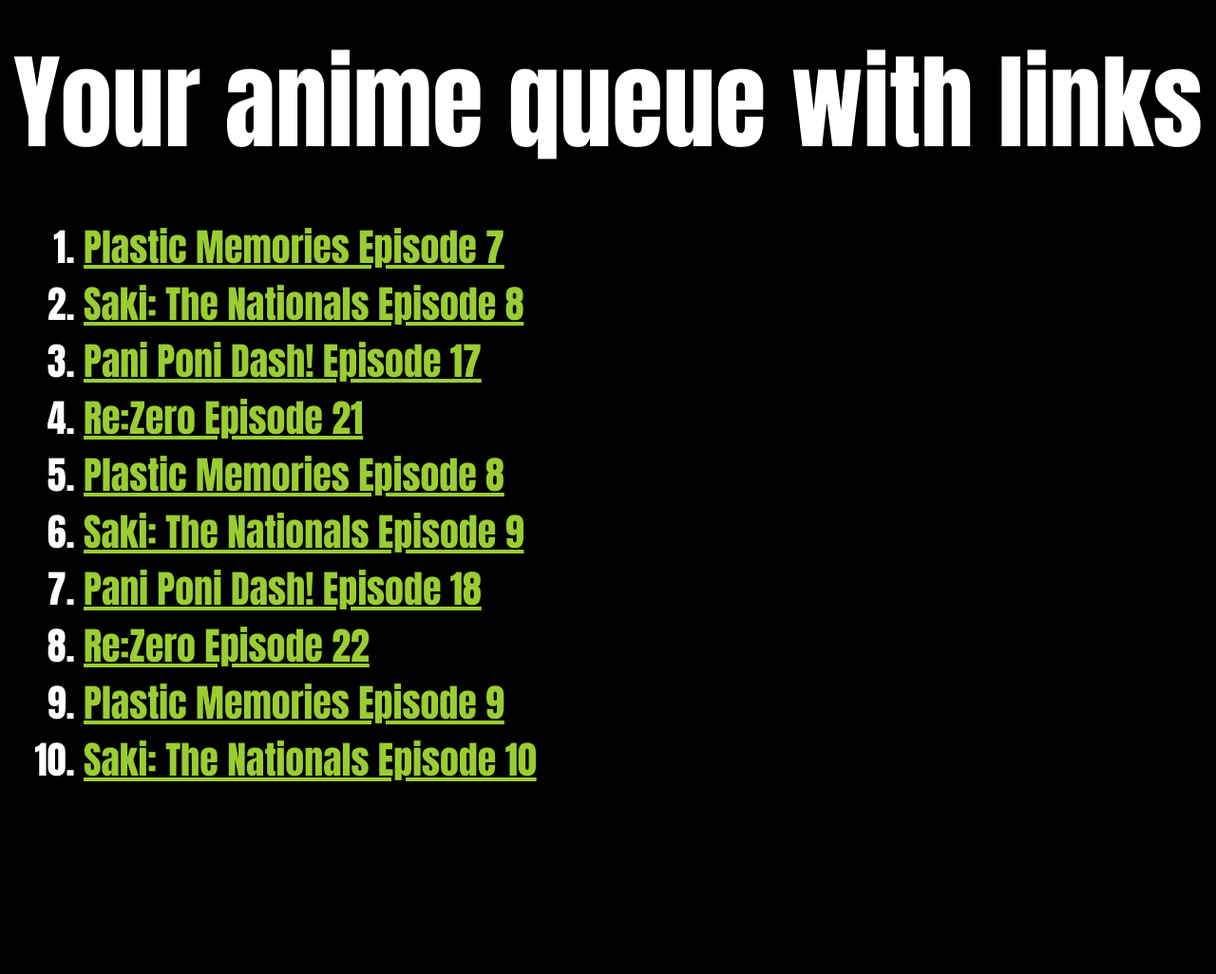
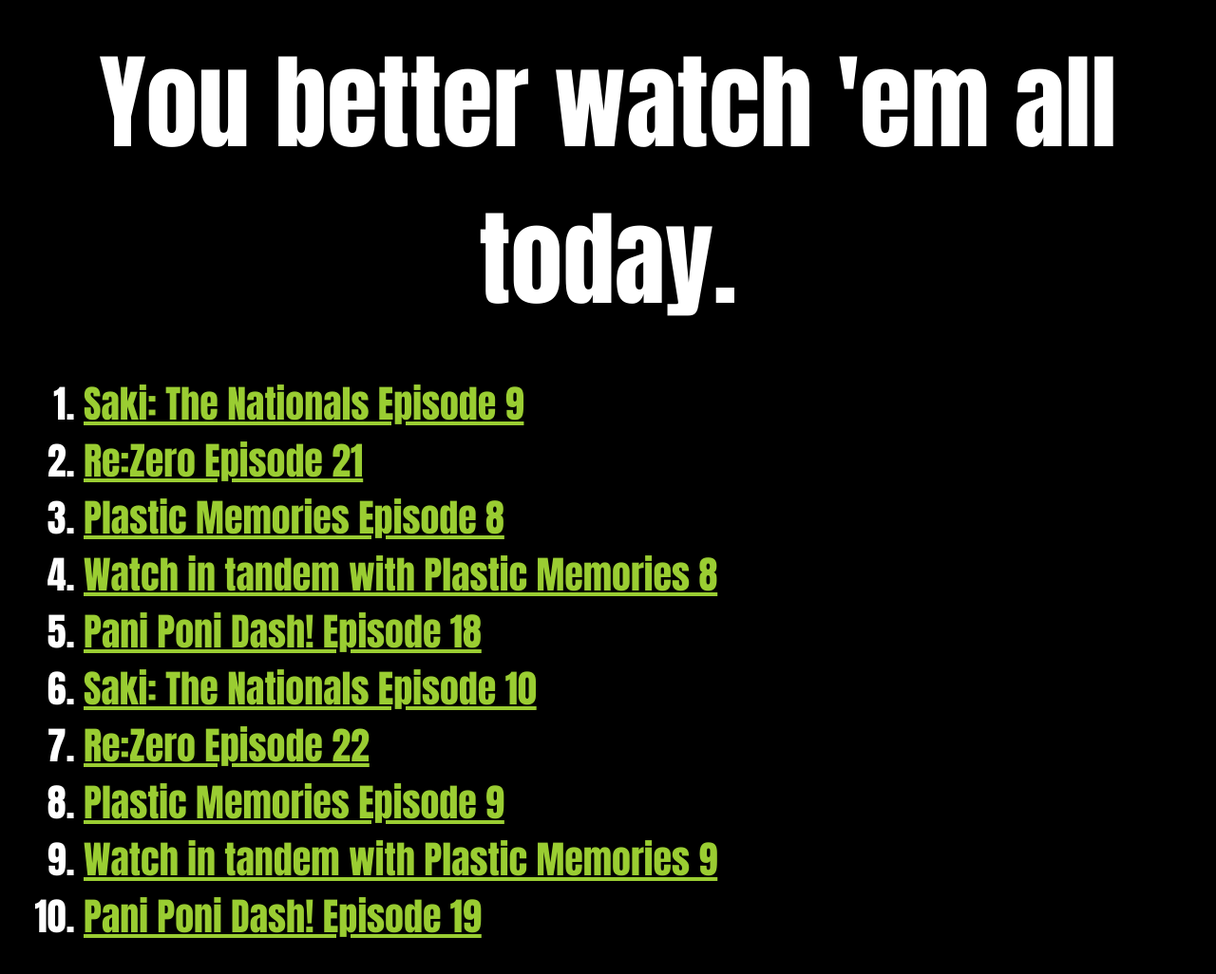
Before and after one commit to hFire24/Redirect, a plain HTML site: page nextanime.html in a window 1280 px wide. Shown: the whole page at 95% size. Before the commit the page ends 870 px from the top, so only its background shows below. Drawn offline with Linux system fonts and the light colour scheme.

Commit message:
Updated nextanime.html primarily

```diff
--- a/nextanime.html
+++ b/nextanime.html
@@ -7,19 +7,19 @@
     <link href="style.css" rel="stylesheet" type="text/css" />
     <link rel="shortcut icon" href="icon.ico">
   </head>
-  <body onResize="getWidth()">
+  <body onLoad="loadWebsite(5)" onResize="getWidth()">
     <div id='message'>Your anime queue with links</div>
     <ol>
-      <li><a href="https://vrv.co/watch/G6GG4E216/Plastic-Memories:How-to-Properly-Ask-Her-Out">Plastic Memories Episode 7</a></li>
-      <li><a href="https://vrv.co/watch/G619X0Q0Y/Saki:Hand-8-Fortress">Saki: The Nationals Episode 8</a></li>
-      <li><a href="https://www.funimation.com/shows/pani-poni-dash/the-way-to-heaven-does-not-favor-anyone">Pani Poni Dash! Episode 17</a></li>
+      <li><a href="https://vrv.co/watch/GRNQVXJ8R/Saki:Hand-9-Sortie">Saki: The Nationals Episode 9</a></li>
       <li><a href="https://vrv.co/watch/G6GG97086/ReZERO-Starting-Life-in-Another-World-:A-Wager-That-Defies-Despair">Re:Zero Episode 21</a></li>
-      <li><a href="https://vrv.co/watch/G6GG4E216/Plastic-Memories:How-to-Properly-Ask-Her-Out">Plastic Memories Episode 8</a></li>
-      <li><a href="https://vrv.co/watch/GRNQVXJ8R/Saki:Hand-9-Sortie">Saki: The Nationals Episode 9</a></li>
+      <li><a href="https://vrv.co/watch/G6E51G9XY/Plastic-Memories:The-Fireworks-Ive-Never-Seen">Plastic Memories Episode 8</a></li>
+      <li><a href="https://vrv.co/watch/GR8VMM18R/GJ-CLUB:I-am-the-GJ-Club">Watch in tandem with Plastic Memories 8</a></href>
       <li><a href="https://www.funimation.com/shows/pani-poni-dash/good-things-come-to-he-who-waits">Pani Poni Dash! Episode 18</a></li>
+      <li><a href="https://vrv.co/watch/GYMGEP83Y/Saki:Hand-10-Friends">Saki: The Nationals Episode 10</a></li>
       <li><a href="https://vrv.co/watch/G6E5K0W3Y/ReZERO-Starting-Life-in-Another-World-:A-Flash-of-Sloth">Re:Zero Episode 22</a></li>
       <li><a href="https://vrv.co/watch/GY9P3103R/Plastic-Memories:After-the-Festival">Plastic Memories Episode 9</a></li>
-      <li><a href="https://vrv.co/watch/GYMGEP83Y/Saki:Hand-10-Friends">Saki: The Nationals Episode 10</a></li>
+      <li><a href="https://vrv.co/watch/G6DQVVDGR/GJ-CLUB:Friendship-Love-Her-Abnormality">Watch in tandem with Plastic Memories 9</a></li>
+      <li><a href="https://www.funimation.com/shows/pani-poni-dash/art-causes-harm-to-the-body">Pani Poni Dash! Episode 19</a></li>
     </ol>
     <div id='width'></div>
     <script src="script.js"></script>
--- a/script.js
+++ b/script.js
@@ -5,6 +5,8 @@
     document.getElementById("message").innerHTML = loadBreak2();
   else if (number === 4)
     document.getElementById("message").innerHTML = "☢THAT UNSAFE WEBSITE IS BLOCKED!☢";
+  else if (number === 5)
+    document.getElementById("message").innerHTML = "You better watch 'em all today."
   else
     randomMessage();
   randomTheme(number);
@@ -143,7 +145,7 @@
   {
     document.body.className = "danger";
   }
-  else
+  else if (number !== 5)
   {
     if (number !== 404)
     {
```
Also changed, not shown: trancelessons.html (+1 -1 lines).
